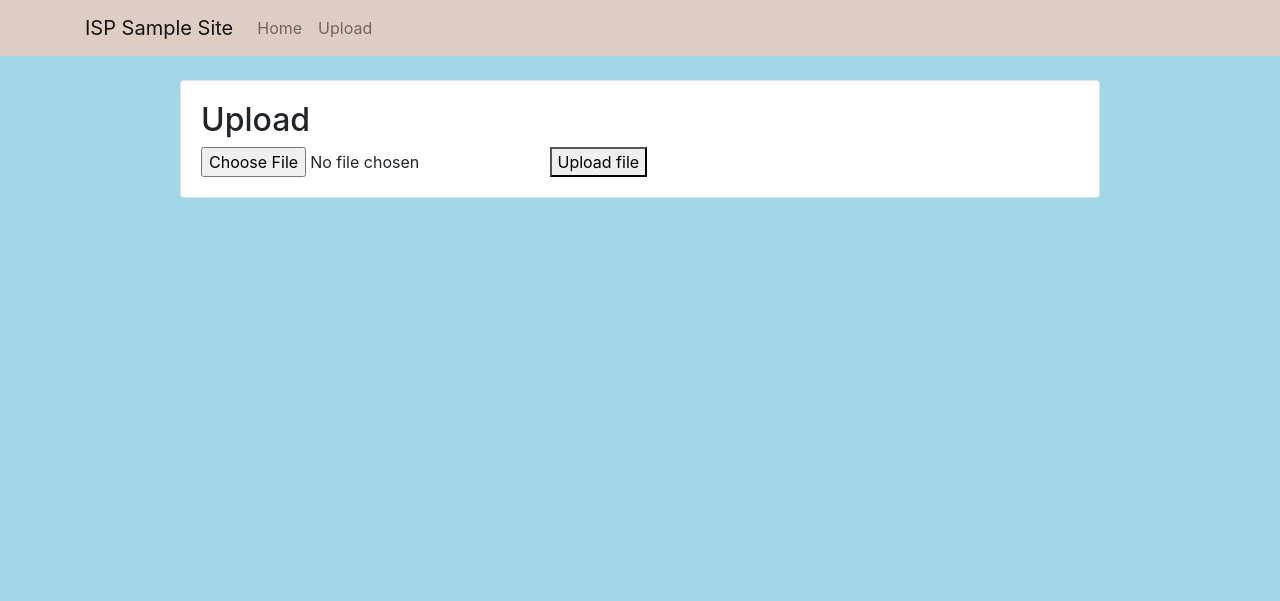
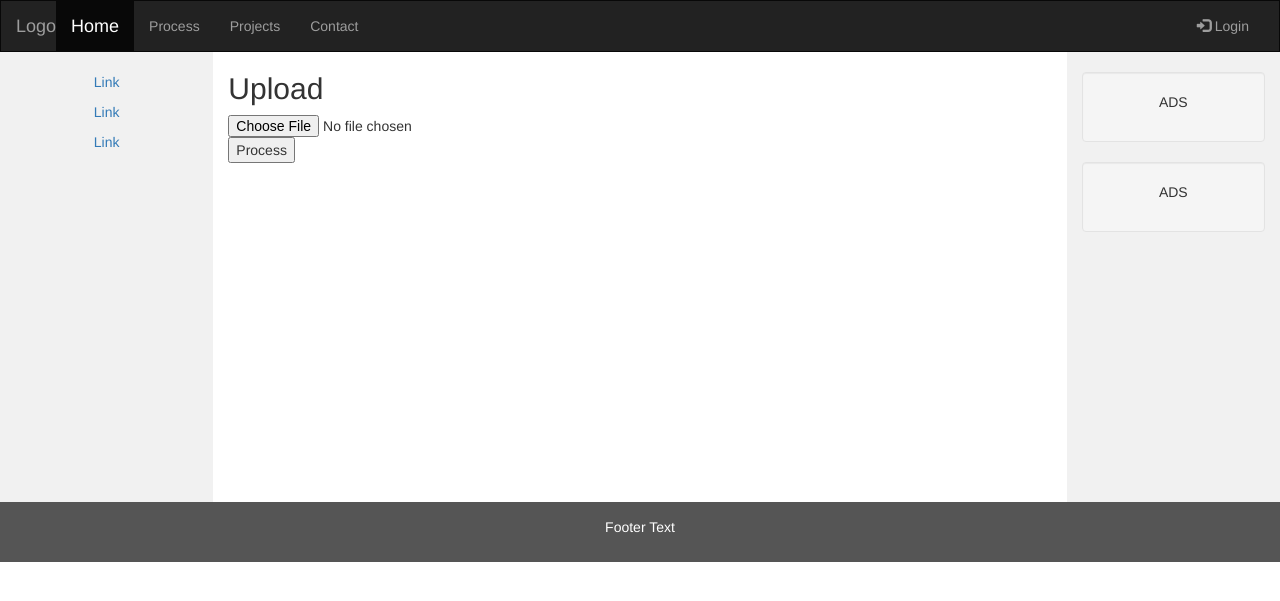
Before and after one commit to aryaafshar/django_site, a Django app: page /upload/ in a window 1280 px wide. Shown: the top 601 px of the page. Run offline with Django 3.2, Linux system fonts and the light colour scheme; parts of the project's set-up code (start-up, migrations or seed data) failed here and were passed over; some libraries are stand-ins or nearby versions.

Commit message:
" new changes"

```diff
--- a/mysite/core/views.py
+++ b/mysite/core/views.py
@@ -27,10 +27,10 @@ def upload(request):
         # Inference
         if (name!=None):
             model = torch.hub.load('ultralytics/yolov5','custom', './best.pt')
-            results = model("media"+"/"+name)
-            results.save(save_dir='media/result',exist_ok=True)  # or .show()
-            name='result/'+name
-            context['url'] = fs.url(name)
+            #results = model("media"+"/"+name)
+            #results.save(save_dir='media/result',exist_ok=True)  # or .show()
+            #name='result/'+name
+            #context['url'] = fs.url(name)
 
         # Results
 
--- a/mysite/static/css/app.css
+++ b/mysite/static/css/app.css
@@ -1,3 +1,3 @@
 body {
-  background-color: #9fd7e6;
+  background-color: white;
 }
--- a/mysite/templates/base.html
+++ b/mysite/templates/base.html
@@ -8,8 +8,8 @@
   <title>{% block title %}ISP Sample Site{% endblock %}</title>
 </head>
 <body>
-  <nav class="navbar navbar-expand-lg navbar-light mb-4" style="background-color:#decdc3">
-    <div class="container">
+  <nav class="navbar navbar-expand-lg navbar-light mb-4">
+    <div class="container" >
       <a class="navbar-brand" href="{% url 'home' %}"><p1>ISP Sample Site</p1></a>
       <button class="navbar-toggler" type="button" data-toggle="collapse" data-target="#navbarSupportedContent" aria-controls="navbarSupportedContent" aria-expanded="false" aria-label="Toggle navigation">
         <span class="navbar-toggler-icon"></span>
@@ -21,7 +21,7 @@
           </li>
 
           <li class="nav-item">
-            <a class="nav-link" href="{% url 'upload' %}">Upload</a>
+            <a class="nav-link" href="{% url 'upload' %}">Process</a>
           </li>
           <!--
           <li class="nav-item">
--- /dev/null
+++ b/mysite/templates/base1.html
@@ -0,0 +1,99 @@
+{% load static %}
+<!DOCTYPE html>
+<html lang="en">
+<head>
+  <title>{% block title %}ISP Sample Site{% endblock %}</title>
+  <meta charset="utf-8">
+  <meta name="viewport" content="width=device-width, initial-scale=1">
+  <link rel="stylesheet" href="https://maxcdn.bootstrapcdn.com/bootstrap/3.4.1/css/bootstrap.min.css">
+  <script src="https://ajax.googleapis.com/ajax/libs/jquery/3.6.4/jquery.min.js"></script>
+  <script src="https://maxcdn.bootstrapcdn.com/bootstrap/3.4.1/js/bootstrap.min.js"></script>
+
+  <style>
+    /* Remove the navbar's default margin-bottom and rounded borders */
+    .navbar {
+      margin-bottom: 0;
+      border-radius: 0;
+    }
+
+    /* Set height of the grid so .sidenav can be 100% (adjust as needed) */
+    .row.content {height: 450px}
+
+    /* Set gray background color and 100% height */
+    .sidenav {
+      padding-top: 20px;
+      background-color: #f1f1f1;
+      height: 100%;
+    }
+
+    /* Set black background color, white text and some padding */
+    footer {
+      background-color: #555;
+      color: white;
+      padding: 15px;
+    }
+
+    /* On small screens, set height to 'auto' for sidenav and grid */
+    @media screen and (max-width: 767px) {
+      .sidenav {
+        height: auto;
+        padding: 15px;
+      }
+      .row.content {height:auto;}
+    }
+  </style>
+</head>
+<body>
+
+<nav class="navbar navbar-inverse">
+  <div class="container-fluid">
+    <div class="navbar-header">
+      <button type="button" class="navbar-toggle" data-toggle="collapse" data-target="#myNavbar">
+        <span class="icon-bar"></span>
+        <span class="icon-bar"></span>
+        <span class="icon-bar"></span>
+      </button>
+      <a class="navbar-brand" href="#">Logo</a>
+    </div>
+    <div class="collapse navbar-collapse" id="myNavbar">
+      <ul class="nav navbar-nav">
+        <li class="active"> <a class="navbar-brand" href="{% url 'home' %}"><p1>Home</p1></a></li>
+        <li><a class="nav-link" href="{% url 'upload' %}">Process</a></li>
+        <li><a href="#">Projects</a></li>
+        <li><a href="#">Contact</a></li>
+      </ul>
+      <ul class="nav navbar-nav navbar-right">
+        <li><a href="#"><span class="glyphicon glyphicon-log-in"></span> Login</a></li>
+      </ul>
+    </div>
+  </div>
+</nav>
+
+<div class="container-fluid text-center">
+  <div class="row content">
+    <div class="col-sm-2 sidenav">
+      <p><a href="#">Link</a></p>
+      <p><a href="#">Link</a></p>
+      <p><a href="#">Link</a></p>
+    </div>
+    <div class="col-sm-8 text-left">
+        {% block content %}
+        {% endblock %}
+    </div>
+    <div class="col-sm-2 sidenav">
+      <div class="well">
+        <p>ADS</p>
+      </div>
+      <div class="well">
+        <p>ADS</p>
+      </div>
+    </div>
+  </div>
+</div>
+
+<footer class="container-fluid text-center">
+  <p>Footer Text</p>
+</footer>
+
+</body>
+</html>
--- a/mysite/templates/upload.html
+++ b/mysite/templates/upload.html
@@ -1,16 +1,27 @@
-{% extends 'base.html' %}
-
+{% extends 'base1.html' %}
+<div class="container">
+  <div class="row justify-content-center">
+    <div class="col-lg-10 col-md-12">
+      <div class="card mb-4">
+        <div class="card-body">
           {% block content %}
           <h2>Upload</h2>
 
           <form method="post" enctype="multipart/form-data">
             {% csrf_token %}
             <input type="file" name="document">
-    <button type="submit">Upload file</button>
+            <button type="submit">Process</button>
           </form>
           {% if url %}
             <p>Uploaded file: <a href="{{ url }}">{{ url }}</a></p>
             <img src='{{ url }}'>
+
           {% endif %}
 
+
+
         {% endblock %}
+
+      </div>
+    </div>
+  </div>
```
Also changed, not shown: media/CIMG4528.jpg (added), media/CIMG4528_4W03MOY.jpg (added), media/result/CIMG4528.jpg (added), media/result/CIMG4528_4W03MOY.jpg (added). Lines whose indentation alone changed are shown as unchanged.
